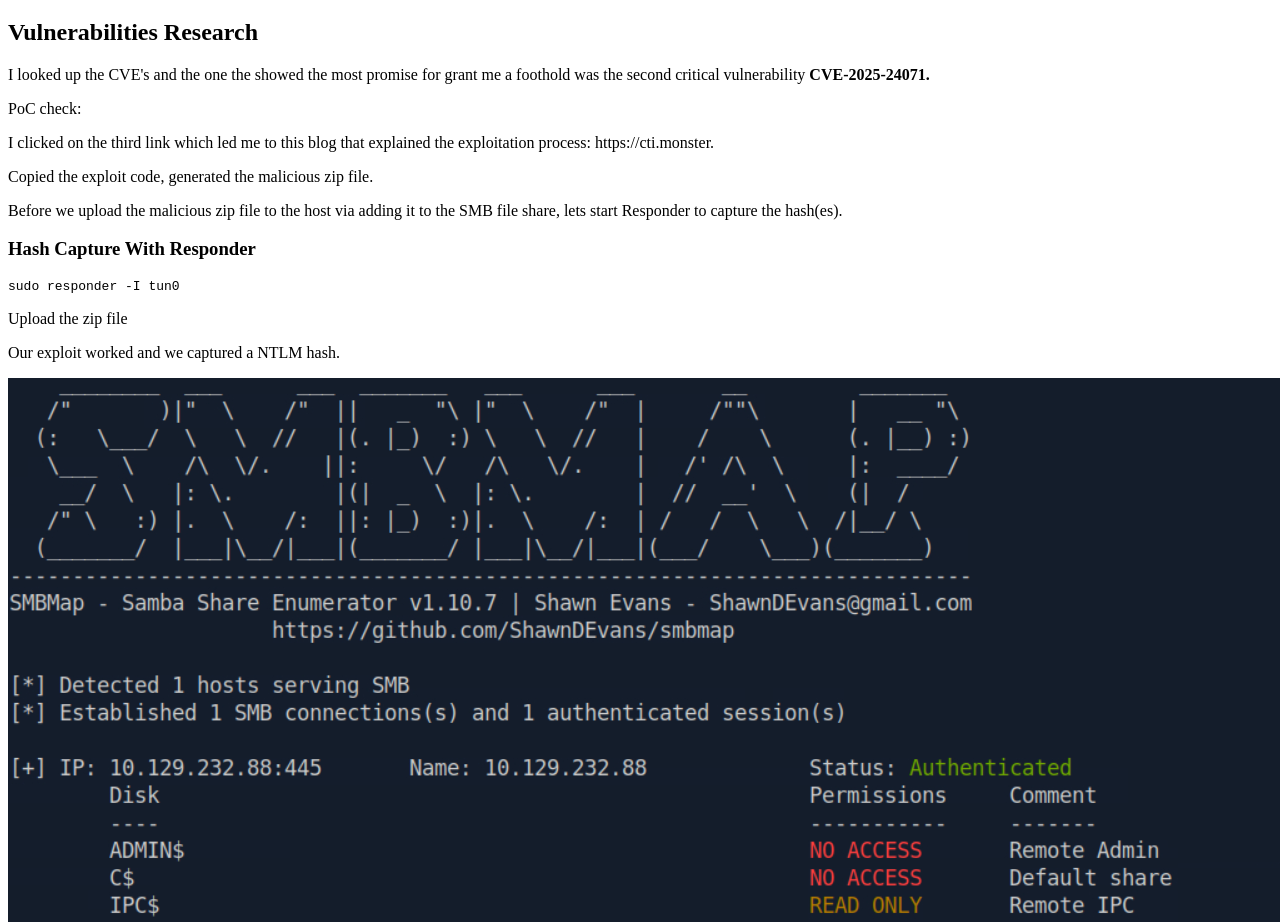
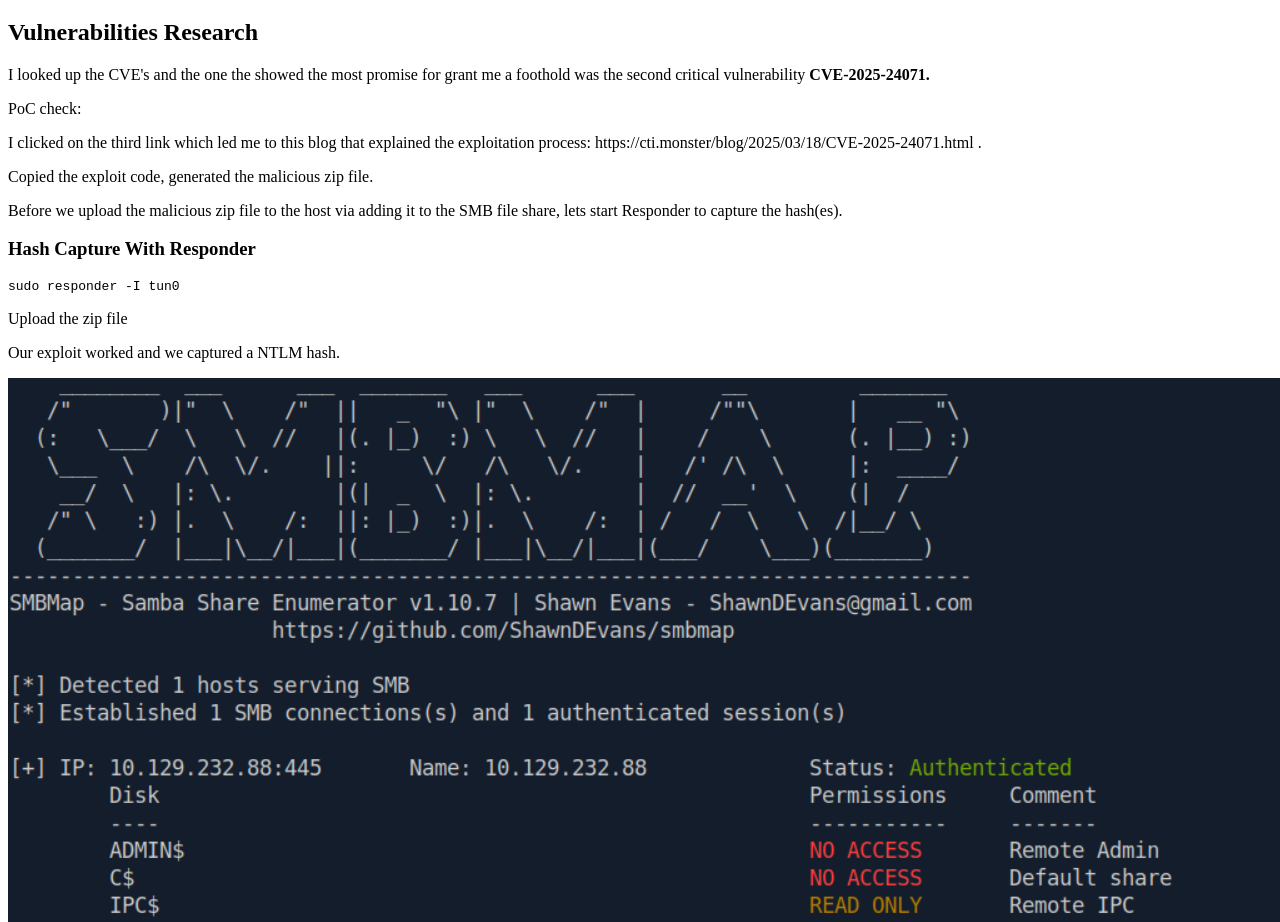
Before and after one commit to james058/james058.github.io, a plain HTML site: page writeups/htb/Fluffy.html in a window 1280 px wide. Shown: the part 1880-2802 px from the top of the page. Drawn offline with Linux system fonts and the light colour scheme.

Commit message:
Fix link to CVE-2025-24071 exploitation blog
Updated the link to the exploitation process for CVE-2025-24071.

```diff
--- a/writeups/htb/Fluffy.html
+++ b/writeups/htb/Fluffy.html
@@ -2,6 +2,7 @@
 <html lang="en">
 <head>
     <meta charset="UTF-8">
+    <meta name="viewport" content="width=device-width, initial-scale=1.0">
     <title>HTB Fluffy Writeup</title>
 </head>
 <body>
@@ -41,7 +42,8 @@
     <h2>Vulnerabilities Research</h2>
     <p>I looked up the CVE's and the one the showed the most promise for grant me a foothold was the second critical vulnerability <strong>CVE-2025-24071.</strong></p>
     <p>PoC check:</p>
-    <p>I clicked on the third link which led me to this blog that explained the exploitation process: https://cti.monster.</p>
+    <p>I clicked on the third link which led me to this blog that explained the exploitation process: https://cti.monster/blog/2025/03/18/CVE-2025-24071.html
+        .</p>
     <p>Copied the exploit code, generated the malicious zip file.</p>
     <p>Before we upload the malicious zip file to the host via adding it to the SMB file share, lets start Responder to capture the hash(es).</p>
 
```
